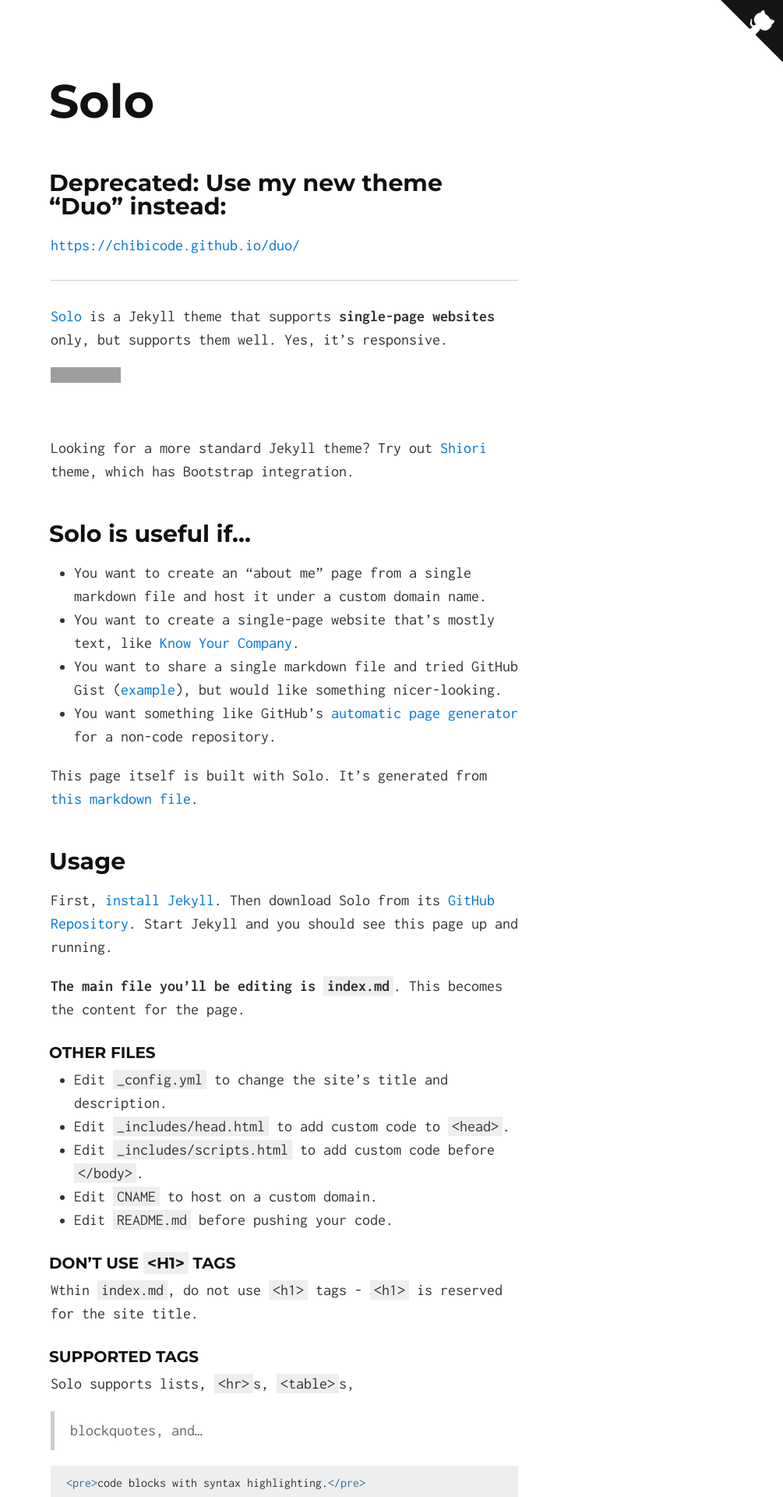
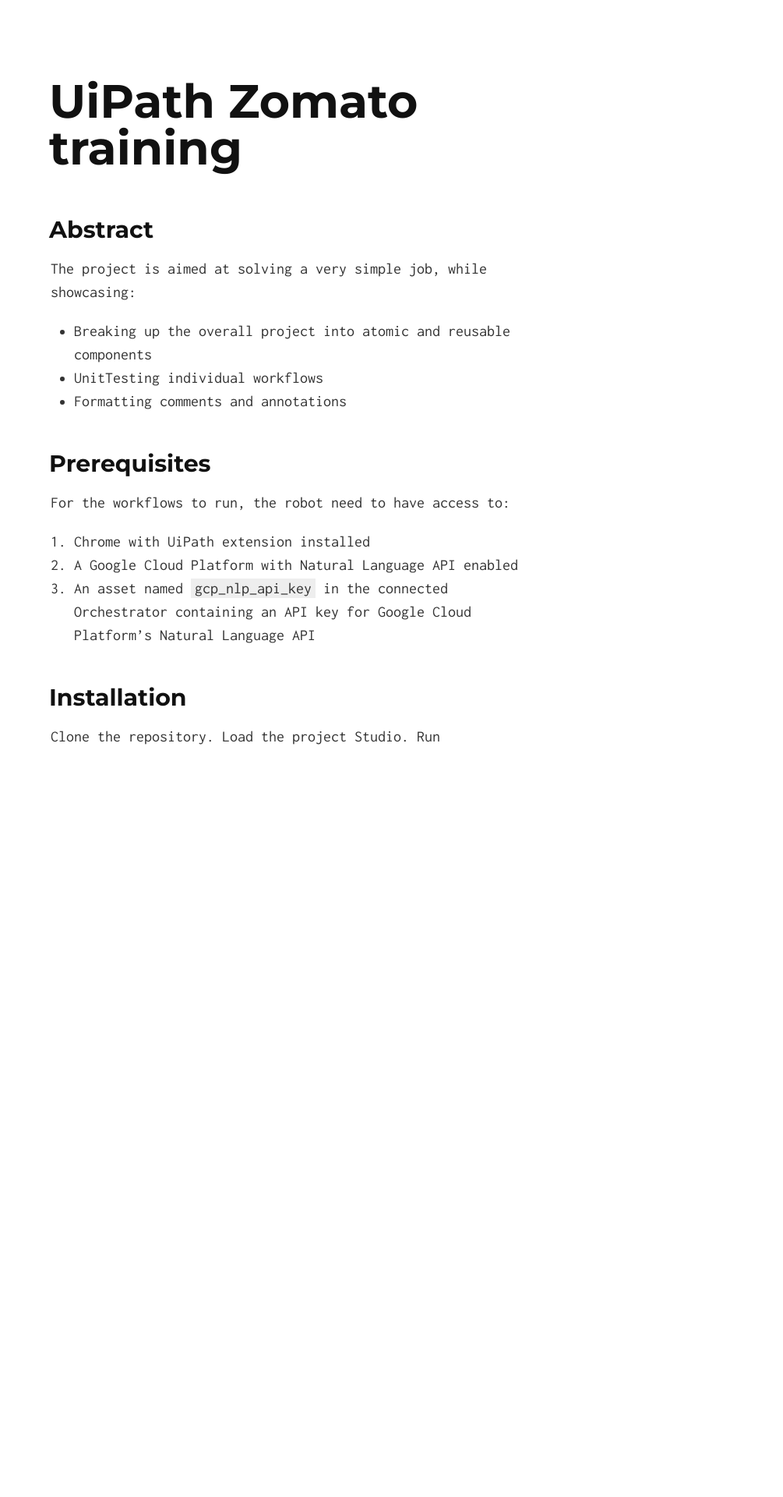
Before and after one commit to AndreiBarbuOz/ZomatoTraining, a Jekyll site: the page built from index.md, in a window 1280 px wide. Shown: the top 1920 px of the page at 78% size, without its empty margins (275-1280 px from the left). Built offline with Jekyll 4.4.1, drawn with Linux system fonts in a browser that asks for light colours; our own code applies the rules of GitHub Pages for plain Markdown files; after the commit the page ends 1060 px from its top, so only the background shows below that; some of the changed text lies outside the part shown; grey boxes are pictures that could not be loaded.

Commit message:
update readme

```diff
--- a/_config.yml
+++ b/_config.yml
@@ -1,7 +1,7 @@
 # Site settings
-title: Solo, a Jekyll Theme
-tag_text: Solo
-description: Solo is a Jekyll theme that supports single-page websites only, but supports them well. Yes, it’s responsive.
+title: UiPath Training Exercise
+tag_text: UiPath Zomato training
+description: UiPath training exercise using Zomato
 
 # Build settings
 markdown: kramdown
--- a/index.md
+++ b/index.md
@@ -2,68 +2,18 @@
 layout: default
 ---
 
-## Deprecated: Use my new theme "Duo" instead:
+## Abstract
 
-[https://chibicode.github.io/duo/](https://chibicode.github.io/duo/)
+The project is aimed at solving a very simple job, while showcasing:
+* Breaking up the overall project into atomic and reusable components
+* UnitTesting individual workflows
+* Formatting comments and annotations
 
----
+## Prerequisites
+For the workflows to run, the robot need to have access to:
+1. Chrome with UiPath extension installed
+3. A Google Cloud Platform with Natural Language API enabled
+2. An asset named `gcp_nlp_api_key` in the connected Orchestrator containing an API key for Google Cloud Platform's Natural Language API
 
-[Solo](http://chibicode.github.io/solo) is a Jekyll theme that supports **single-page websites** only, but supports them well. Yes, it's responsive.
-
-<iframe src="https://ghbtns.com/github-btn.html?user=chibicode&amp;repo=solo&amp;type=watch&amp;count=true&amp;size=large"
-  allowtransparency="true" frameborder="0" scrolling="0" width="170" height="30"></iframe><br/>
-
-Looking for a more standard Jekyll theme? Try out [Shiori](http://github.com/ellekasai/shiori) theme, which has Bootstrap integration.
-
-## Solo is useful if...
-
-* You want to create an "about me" page from a single markdown file and host it under a custom domain name.
-* You want to create a single-page website that's mostly text, like [Know Your Company](https://knowyourcompany.com/).
-* You want to share a single markdown file and tried GitHub Gist ([example](https://gist.github.com/dypsilon/5819504)), but would like something nicer-looking.
-* You want something like GitHub's [automatic page generator](http://pages.github.com/) for a non-code repository.
-
-This page itself is built with Solo. It's generated from [this markdown file](https://github.com/chibicode/solo/blob/gh-pages/_includes/index.md).
-
-## Usage
-
-First, [install Jekyll](http://jekyllrb.com/docs/installation/). Then download Solo from its [GitHub Repository](https://github.com/chibicode/solo). Start Jekyll and you should see this page up and running.
-
-**The main file you'll be editing is `index.md`**. This becomes the content for the page.
-
-### Other Files
-
-* Edit `_config.yml` to change the site's title and description.
-* Edit `_includes/head.html` to add custom code to `<head>`.
-* Edit `_includes/scripts.html` to add custom code before `</body>`.
-* Edit `CNAME` to host on a custom domain.
-* Edit `README.md` before pushing your code.
-
-### Don't use `<h1>` tags
-
-Wthin `index.md`, do not use `<h1>` tags - `<h1>` is reserved for the site title.
-
-### Supported Tags
-
-Solo supports lists, `<hr>`s, `<table>`s,
-
-> blockquotes, and...
-
-~~~html
-<pre>code blocks with syntax highlighting.</pre>
-~~~
-
-### Keep Solo up to date
-
-Instead of downloading, you can [fork Solo](https://github.com/chibicode/solo/fork) and use the "upstream" strategy described on [this page](https://help.github.com/articles/fork-a-repo) to keep Solo up to date.
-
-## Author
-
-Shu Uesugi ([Twitter](http://twitter.com/chibicode)/[GitHub](http://github.com/chibicode)/[G+](https://plus.google.com/110325199858284431541?rel=author)).
-
-![Shu Uesugi](https://www.gravatar.com/avatar/b868d84bbe2ed30ec45c9253e1c1cefe.jpg?s=200)
-
-### License
-
-[MIT License](http://chibicode.mit-license.org/)
-
-<a href="https://github.com/chibicode/solo" class="github-corner"><svg width="80" height="80" viewBox="0 0 250 250" style="fill:#151513; color:#fff; position: absolute; top: 0; border: 0; right: 0;"><path d="M0,0 L115,115 L130,115 L142,142 L250,250 L250,0 Z"></path><path d="M128.3,109.0 C113.8,99.7 119.0,89.6 119.0,89.6 C122.0,82.7 120.5,78.6 120.5,78.6 C119.2,72.0 123.4,76.3 123.4,76.3 C127.3,80.9 125.5,87.3 125.5,87.3 C122.9,97.6 130.6,101.9 134.4,103.2" fill="currentColor" style="transform-origin: 130px 106px;" class="octo-arm"></path><path d="M115.0,115.0 C114.9,115.1 118.7,116.5 119.8,115.4 L133.7,101.6 C136.9,99.2 139.9,98.4 142.2,98.6 C133.8,88.0 127.5,74.4 143.8,58.0 C148.5,53.4 154.0,51.2 159.7,51.0 C160.3,49.4 163.2,43.6 171.4,40.1 C171.4,40.1 176.1,42.5 178.8,56.2 C183.1,58.6 187.2,61.8 190.9,65.4 C194.5,69.0 197.7,73.2 200.1,77.6 C213.8,80.2 216.3,84.9 216.3,84.9 C212.7,93.1 206.9,96.0 205.4,96.6 C205.1,102.4 203.0,107.8 198.3,112.5 C181.9,128.9 168.3,122.5 157.7,114.1 C157.9,116.9 156.7,120.9 152.7,124.9 L141.0,136.5 C139.8,137.7 141.6,141.9 141.8,141.8 Z" fill="currentColor" class="octo-body"></path></svg></a><style>.github-corner:hover .octo-arm{animation:octocat-wave 560ms ease-in-out}@keyframes octocat-wave{0%,100%{transform:rotate(0)}20%,60%{transform:rotate(-25deg)}40%,80%{transform:rotate(10deg)}}@media (max-width:500px){.github-corner:hover .octo-arm{animation:none}.github-corner .octo-arm{animation:octocat-wave 560ms ease-in-out}}</style>
+## Installation
+Clone the repository. Load the project Studio. Run
```
Also changed, not shown: README.md.
